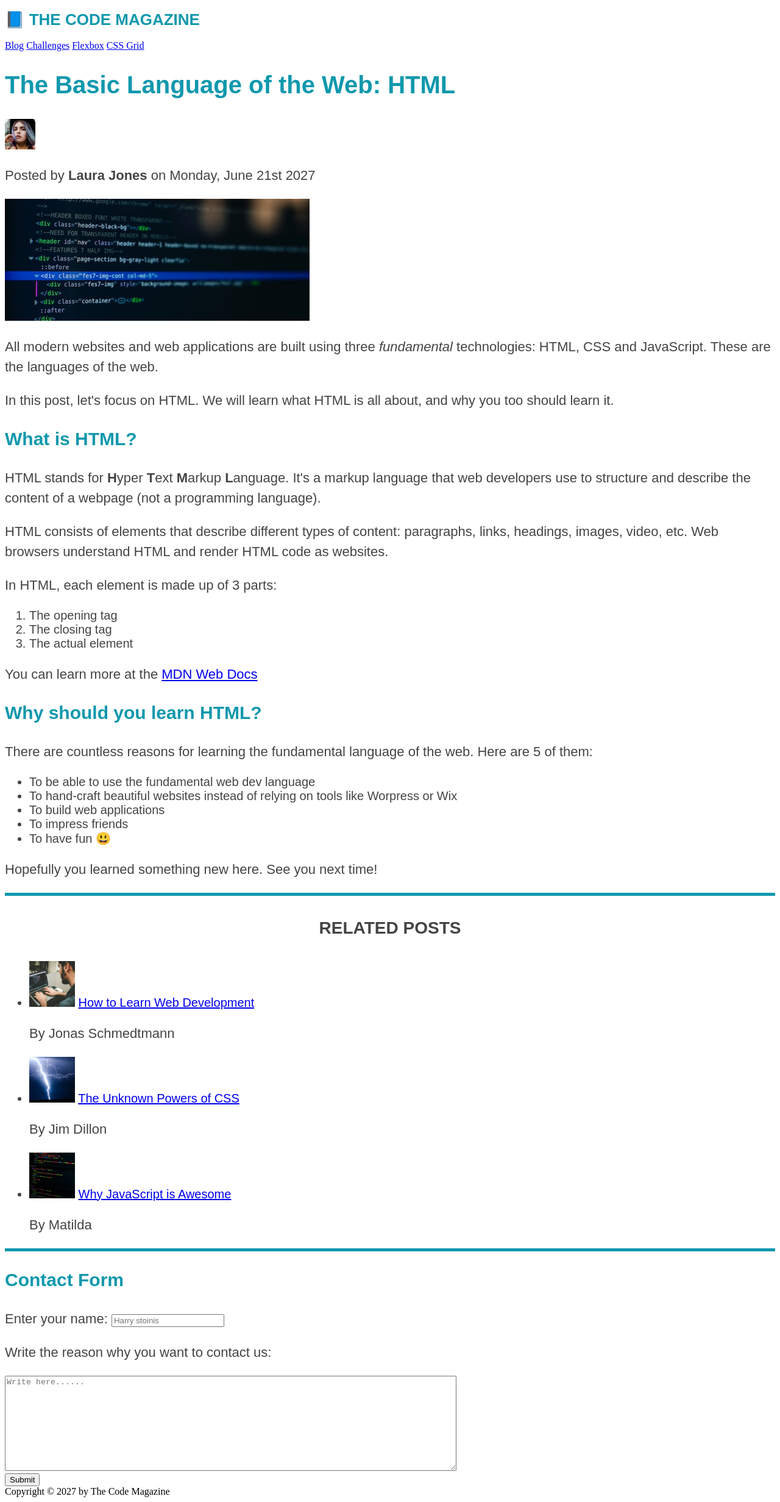
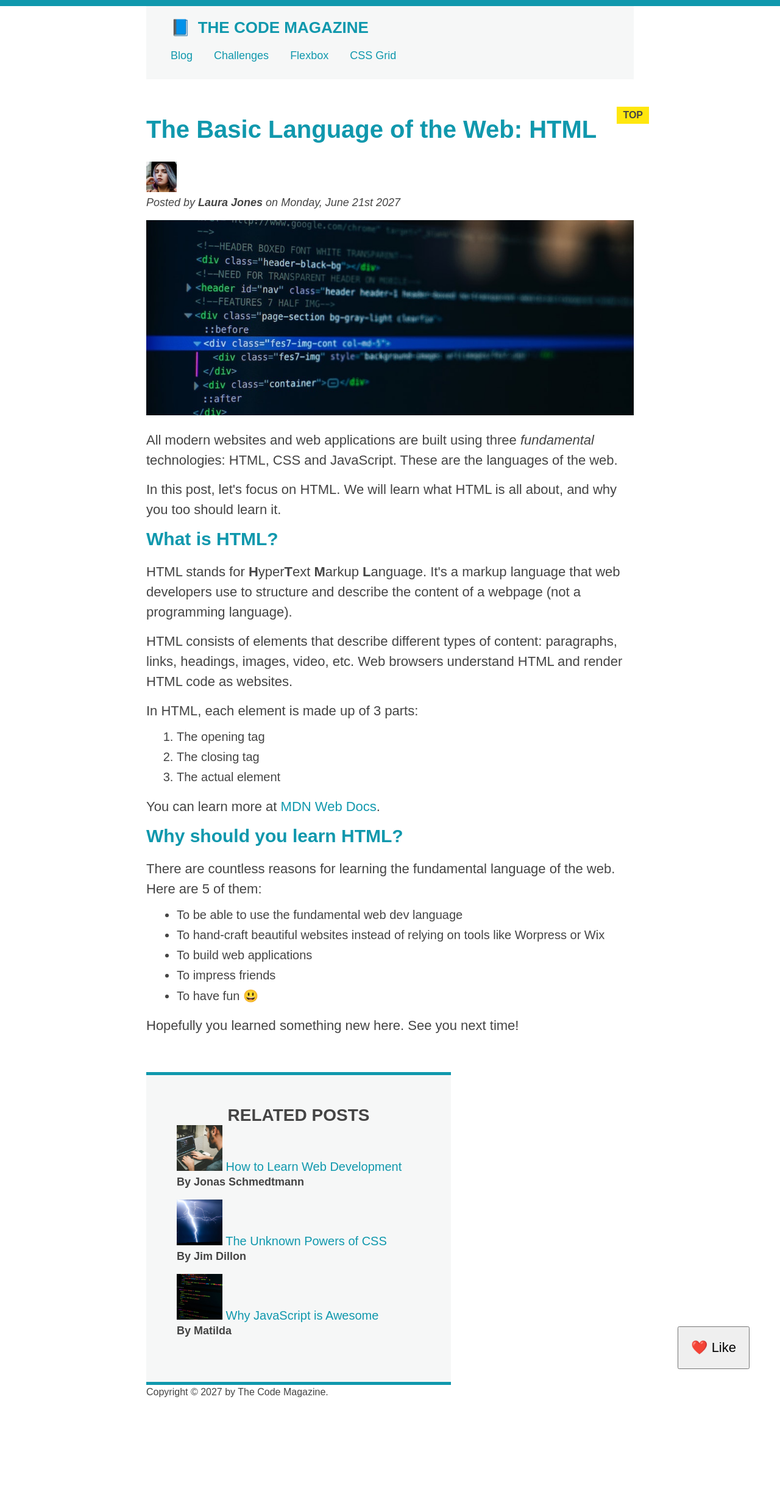
Before and after one commit to ancientdev0871/Blog-website, a plain HTML site: page index.html in a window 1280 px wide. Shown: the whole page at 61% size. After the commit the page ends 2310 px from the top, so only its background shows below. Drawn offline with Linux system fonts and the light colour scheme.

Commit message:
Added more styling with a like button

```diff
--- a/index.html
+++ b/index.html
@@ -3,42 +3,59 @@
   <head>
     <meta charset="UTF-8" />
     <title>The Basic Language of the Web: HTML</title>
-    <link rel="stylesheet" href="style.css">
+    <link rel="stylesheet" href="style.css" />
+    <!-- <style>
+      h1{
+        color: aqua ;
+      }
+    </style> -->
   </head>
   <body>
-    <!-- <h1>The Basic Language of the Web: HTML</h1>
+    <!--
+    <h1>The Basic Language of the Web: HTML</h1>
     <h2>The Basic Language of the Web: HTML</h2>
     <h3>The Basic Language of the Web: HTML</h3>
     <h4>The Basic Language of the Web: HTML</h4>
     <h5>The Basic Language of the Web: HTML</h5>
-    <h6>The Basic Language of the Web: HTML</h6> -->
-    <!-- -------------------------------------------------- -->
-    <header>
+    <h6>The Basic Language of the Web: HTML</h6>
+    -->
+    <div class="container">
+      <header class="main-header">
         <h1>📘 The Code Magazine</h1>
+
         <nav>
+          <!-- <strong>lorem</strong> -->
           <a href="blog.html">Blog</a>
           <a href="#">Challenges</a>
           <a href="#">Flexbox</a>
           <a href="#">CSS Grid</a>
         </nav>
       </header>
+
       <article>
-      <header>
+        <header class="op">
           <h2>The Basic Language of the Web: HTML</h2>
+
           <img
-          src="/images/laura-jones.jpg"
-          alt="Author's picture"
-          width="50px"
-          height="50px"
+            src="images/laura-jones.jpg"
+            alt="Headshot of Laura Jones"
+            height="50"
+            width="50"
           />
-        <p>Posted by <b>Laura Jones</b> on Monday, June 21st 2027</p>
+
+          <p id="author">
+            Posted by <strong>Laura Jones</strong> on Monday, June 21st 2027
+          </p>
+
           <img
-          src="/images/post-img.jpg"
+            src="images/post-img.jpg"
             alt="HTML code on a screen"
-          width="500px"
-          height="200px"
+            width="500"
+            height="200"
+            class="image"
           />
         </header>
+
         <p>
           All modern websites and web applications are built using three
           <em>fundamental</em>
@@ -47,24 +64,24 @@
         </p>
 
         <p>
-        In this post, let's focus on HTML. We will learn what HTML is all about,
-        and why you too should learn it.
+          In this post, let's focus on HTML. We will learn what HTML is all
+          about, and why you too should learn it.
         </p>
 
         <h3>What is HTML?</h3>
         <p>
-        HTML stands for <b>H</b>yper <b>T</b>ext <b>M</b>arkup <b>L</b>anguage.
-        It's a markup language that web developers use to structure and describe
-        the content of a webpage (not a programming language).
+          HTML stands for <strong>H</strong>yper<strong>T</strong>ext
+          <strong>M</strong>arkup <strong>L</strong>anguage. It's a markup
+          language that web developers use to structure and describe the content
+          of a webpage (not a programming language).
         </p>
-
         <p>
           HTML consists of elements that describe different types of content:
-        paragraphs, links, headings, images, video, etc. Web browsers understand
-        HTML and render HTML code as websites.
+          paragraphs, links, headings, images, video, etc. Web browsers
+          understand HTML and render HTML code as websites.
         </p>
+        <p>In HTML, each element is made up of 3 parts:</p>
 
-      <p>In HTML, each element is made up of 3 parts:</p>
         <ol>
           <li>The opening tag</li>
           <li>The closing tag</li>
@@ -72,19 +89,19 @@
         </ol>
 
         <p>
-        You can learn more at the
+          You can learn more at
           <a
             href="https://developer.mozilla.org/en-US/docs/Web/HTML"
             target="_blank"
             >MDN Web Docs</a
-        >
+          >.
         </p>
 
         <h3>Why should you learn HTML?</h3>
 
         <p>
-        There are countless reasons for learning the fundamental language of the
-        web. Here are 5 of them:
+          There are countless reasons for learning the fundamental language of
+          the web. Here are 5 of them:
         </p>
 
         <ul>
@@ -97,45 +114,52 @@
           <li>To impress friends</li>
           <li>To have fun 😃</li>
         </ul>
+
         <p>Hopefully you learned something new here. See you next time!</p>
       </article>
+
       <aside>
-      <h4>Related Posts</h4>
+        <h4>Related posts</h4>
+
         <ul>
-        <li>
+          <li class="related">
             <img
-            src="/images/related-1.jpg"
-            alt="Guy working on a computer"
-            width="75px"
+              src="images/related-1.jpg"
+              alt="Person programming"
+              width="75"
             />
-          <a href="index.html">How to Learn Web Development</a>
-          <p>By Jonas Schmedtmann</p>
+            <a href="#">How to Learn Web Development</a>
+            <p class="related-author">By Jonas Schmedtmann</p>
           </li>
-        <li>
-          <img src="/images/related-2.jpg" alt="Thundering" width="75px" />
-          <a href="index.html">The Unknown Powers of CSS</a>
-          <p>By Jim Dillon</p>
+          <li class="related">
+            <img
+              src="images/related-2.jpg"
+              alt="Lightning"
+              width="75"
+              height="75"
+            />
+            <a href="#">The Unknown Powers of CSS</a>
+            <p class="related-author">By Jim Dillon</p>
           </li>
-        <li>
-          <img src="/images/related-3.jpg" alt="JavaScript" width="75px" />
-          <a href="index.html">Why JavaScript is Awesome</a>
-          <p>By Matilda</p>
+          <li class="related">
+            <img
+              src="images/related-3.jpg"
+              alt="JavaScript code on a screen"
+              width="75"
+              height="75"
+            />
+            <a href="#">Why JavaScript is Awesome</a>
+            <p class="related-author">By Matilda</p>
           </li>
         </ul>
       </aside>
-    <h3>Contact Form</h3>
-    <form action="#">
-      <p>Enter your name: <input type="text" placeholder="Harry stoinis" /></p>
-      <p>Write the reason why you want to contact us:</p>
-      <textarea
-        name=""
-        id=""
-        cols="90"
-        rows="10"
-        placeholder="Write here......"
-      ></textarea>
-    </form>
-    <button>Submit</button>
-    <footer>Copyright &copy; 2027 by The Code Magazine</footer>
+
+      <footer>
+        <p id="copyright" class="copyright text">
+          Copyright &copy; 2027 by The Code Magazine.
+        </p>
+      </footer>
+      <button>❤️ Like</button>
+    </div>
   </body>
 </html>
--- a/style.css
+++ b/style.css
@@ -1,11 +1,39 @@
-h1,
-h2,
-h3,
-h4,
-p,
-li {
+* {
+  /* border-top: 10px solid #1098ad;
+  color: red; */
+  margin: 0;
+  padding: 0;
+}
+body {
+  color: #444;
   font-family: sans-serif;
-  color: #444;
+  border-top: 10px solid #1098ad;
+  position: relative;
+}
+.main-header {
+  background-color: #f6f7f7;
+  padding: 20px 40px;
+  /* padding-left: 40px;
+  padding-right: 40px; */
+  /* margin-bottom: 20px; */
+  height: 80px;
+}
+.op {
+  margin-top: 60px;
+  margin-bottom: 20px;
+}
+nav {
+  font-size: 18px;
+}
+article {
+  margin-bottom: 60px;
+}
+aside {
+  border-top: 5px solid #1098ad;
+  border-bottom: 5px solid #1098ad;
+  padding: 50px 0;
+  width: 500px;
+  background-color: #f6f7f7;
 }
 h1,
 h2,
@@ -19,9 +47,11 @@ h1 {
 }
 h2 {
   font-size: 40px;
+  margin-bottom: 30px;
 }
 h3 {
   font-size: 30px;
+  margin-bottom: 20px;
 }
 h4 {
   text-transform: uppercase;
@@ -31,10 +61,27 @@ h4 {
 p {
   font-size: 22px;
   line-height: 1.5;
+  margin-bottom: 15px;
+}
+ul,
+ol {
+  margin-left: 50px;
+  margin-bottom: 20px;
 }
 li {
   font-size: 20px;
+  margin-bottom: 10px;
+  /* margin-left: 50px; */
 }
+li:last-child {
+  margin-bottom: 0;
+}
+/* footer p{
+  font-size: 16px;
+} */
+/* article header p{
+  font-style: italic;
+} */
 #author {
   font-style: italic;
   font-size: 18px;
@@ -49,10 +96,103 @@ li {
 .related {
   list-style: none;
 }
-.main-header {
-  background-color: #f6f7f7;
+/* li:first-child{
+  font-weight: bold;
 }
-aside {
-  border-top: 5px solid #1098ad;
-  border-bottom: 5px solid #1098ad;
+li:last-child{
+  font-style: italic;
 }
+li:nth-child(even){
+  color: red;
+}
+article p:last-child{
+  color: red;
+} */
+
+a:link {
+  color: #1098ad;
+  text-decoration: none;
+}
+a:visited {
+  color: #1098ad;
+}
+a:hover {
+  color: orangered;
+  font-weight: bold;
+  text-decoration: underline orangered;
+}
+a:active {
+  background-color: black;
+  font-style: italic;
+}
+/* LVHA */
+nav a:link{
+  margin-right: 30px;
+  display: inline-block;
+  margin-top: 20px;
+}
+nav a:link:last-child{
+  margin-right: 0;
+}
+/* Resolving conflicts */
+/* #copyright {
+  color: red;
+}
+.copyright {
+  color: blue;
+}
+.text {
+  color: yellow;
+} */
+/* footer p {
+  color: green;
+} */
+/* nav a:link {
+  font-size: 18px;
+} */
+.image {
+  width: 100%;
+  height: auto;
+  /* margin: 100px; */
+}
+.container {
+  width: 800px;
+  /* margin-left: auto;
+  margin-right: auto; */
+  margin: 0 auto;
+}
+button{
+  font-size: 22px;
+  padding: 20px;
+  cursor: pointer;
+  position: absolute;
+  /* top: 50px;
+  left: 50px; */
+  bottom: 50px;
+  right: 50px;
+}
+h1::first-letter{
+  font-size: normal;
+  margin-right: 5px;
+}
+/* h2::first-letter{
+  font-size: 60px;
+} */
+h3 + p::first-line{
+  /* color: red; */
+}
+h2::after{
+  content: "TOP";
+  background-color: #ffe70e;
+  color: #444;
+  font-size: 16px;
+  font-weight: bold;
+  display: inline-block;
+  padding: 5px 10px;
+  position: absolute;
+  top: -15px;
+  right: -25px;
+}
+h2{
+  position: relative;
+}
```
Lines whose indentation alone changed are shown as unchanged.
